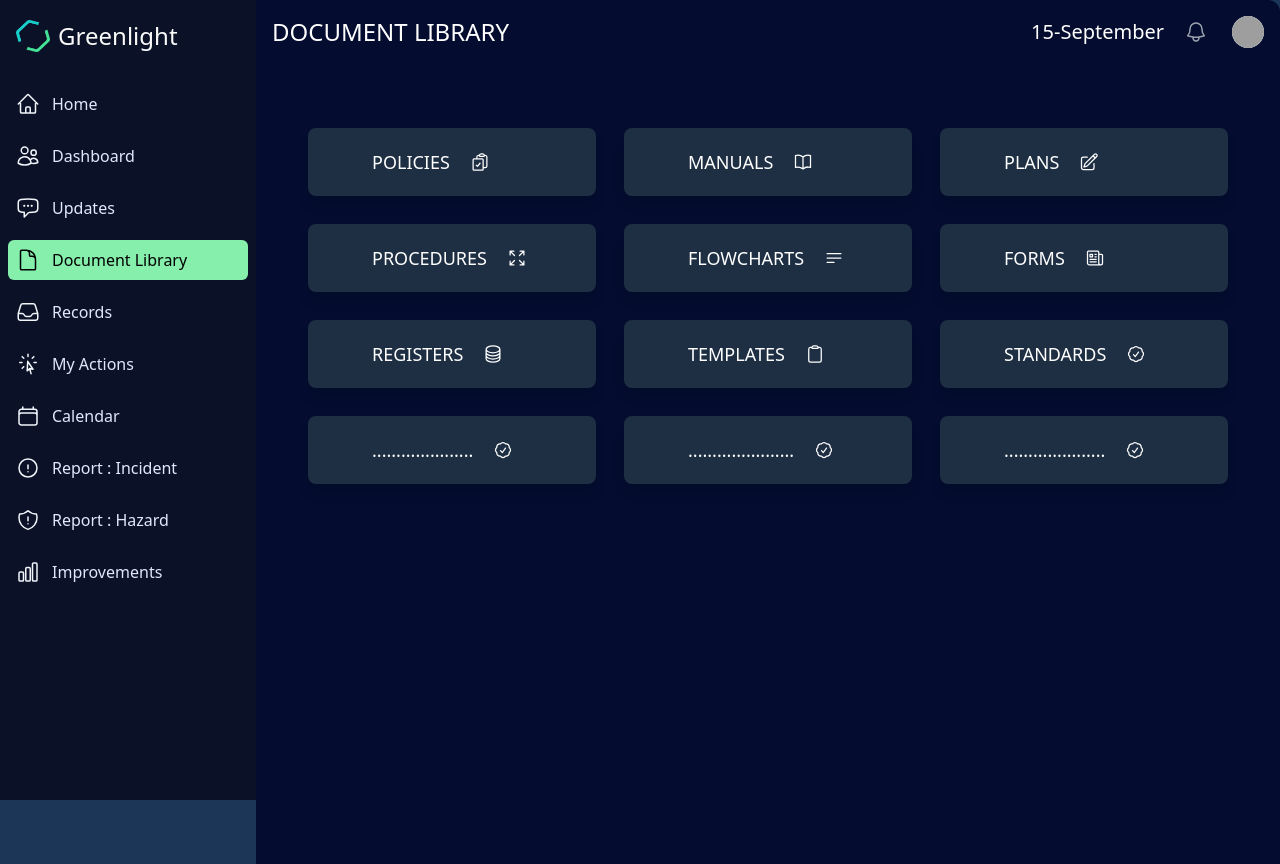
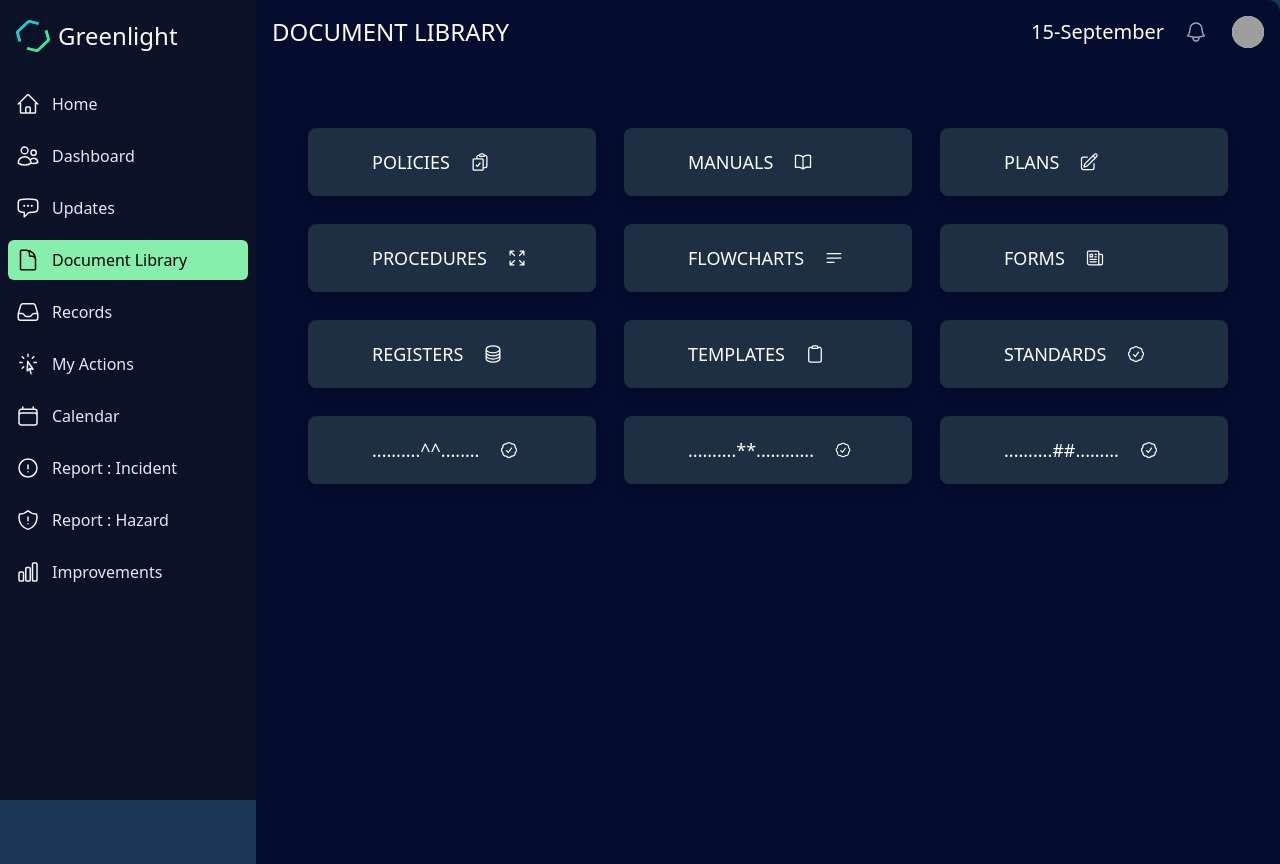
Before and after one commit to JoelCherian/Greenlight_CRA, a React (Create React App) app: page /Document_Library in a window 1280 px wide. Built offline with nearby package versions, Linux system fonts and the light colour scheme; grey boxes are pictures that could not be loaded.

Commit message:
Final Template updated with Router updates for Login Page

```diff
--- a/package.json
+++ b/package.json
@@ -9,6 +9,7 @@
     "@testing-library/react": "^13.4.0",
     "@testing-library/user-event": "^13.5.0",
     "browser-router": "^0.2.0",
+    "express": "^4.18.1",
     "react": "^18.2.0",
     "react-dom": "^18.2.0",
     "react-router-dom": "^6.4.0",
--- a/src/App.js
+++ b/src/App.js
@@ -1,16 +1,35 @@
 import React from 'react'
+import { BrowserRouter } from 'react-router-dom'
+import { Route, Routes } from "react-router-dom";
+import Home from './pages/Home'
+import Document_Library from './pages/Document_Library.js';
 import Sidebar from './components/Sidebar'
-import { BrowserRouter } from 'react-router-dom'
-import {Routing} from './Routes'
+import Login from './pages/Login'
+
 
 const App = () => {
   return (
 
-    <BrowserRouter>
-    <Sidebar>
-      <Routing></Routing>
-    </Sidebar>
-    </BrowserRouter>
+<BrowserRouter>
+
+
+  {/* <Sidebar/> */}
+
+    <Routes>
+
+    <Route element={<Sidebar/>}>
+        <Route path = "/Home" element = {<Home/>}/>
+        <Route path = "/Document_Library" element = {<Document_Library/>}/>
+     </Route>
+
+     <Route path = "/login" element = {<Login/>}/>
+
+    </Routes>
+
+
+
+
+</BrowserRouter>
 
 
   )
--- a/src/Pages/Document_Library.js
+++ b/src/Pages/Document_Library.js
@@ -2,6 +2,7 @@ import React from 'react'
 import { ClipboardDocumentCheckIcon,BookOpenIcon,PencilSquareIcon,
     ArrowsPointingOutIcon,PresentationChartLineIcon,NewspaperIcon,
     CircleStackIcon , ClipboardIcon, CheckBadgeIcon , Bars3BottomLeftIcon} from '@heroicons/react/24/outline'
+import Layout from '../components/Layout'
 
 const Document_Library = () => {
 
@@ -15,9 +16,9 @@ const options = [
     { name: 'REGISTERS',  icon: CircleStackIcon },
     { name: 'TEMPLATES',  icon: ClipboardIcon },
     { name: 'STANDARDS',  icon: CheckBadgeIcon },
-    { name: '.....................',  icon: CheckBadgeIcon },
-    { name: '......................',  icon: CheckBadgeIcon },
-    { name: '.....................',  icon: CheckBadgeIcon },
+    { name: '..........^^........',  icon: CheckBadgeIcon },
+    { name: '..........**............',  icon: CheckBadgeIcon },
+    { name: '..........##.........',  icon: CheckBadgeIcon },
 ]
 
 
@@ -25,11 +26,12 @@ const options = [
 
 
 
+<Layout>
  <div className='flex flex-row flex-wrap gap-7 mt-10 justify-center'>
      {options.map((item) => {
 
    return(
-  <button
+  <button key = {item.name}
     type="button"
     className="inline-flex items-center w-72 rounded-lg  bg-[#1e2f44] px-16 py-5 text-lg font-medium text-white shadow-lg hover:bg-[#86efac] hover:text-black"
   >
@@ -41,6 +43,8 @@ const options = [
 
   </div>
 
+</Layout>
+
 
 
 )}
--- /dev/null
+++ b/src/Pages/Login.js
@@ -0,0 +1,9 @@
+import React from 'react'
+
+const Login = () => {
+  return (
+    <div>Login</div>
+  )
+}
+
+export default Login
--- a/src/Routes.js
+++ /dev/null
@@ -1,15 +0,0 @@
-
-import React from 'react'
-import { Route, Routes } from "react-router-dom";
-import Home from './Pages/Home'
-import Document_Library from './Pages/Document_Library.js';
-
-export const Routing = () => {
-  return (
-
-    <Routes>
-        <Route path = "/Home" element = {<Home/>}/>
-        <Route path = "/Document_Library" element = {<Document_Library/>}/>
-    </Routes>
-  )
-}
--- /dev/null
+++ b/src/components/Layout.js
@@ -0,0 +1,19 @@
+import React from 'react'
+
+
+const Layout = ({children}) => {
+  return (
+
+    <div  className="flex flex-1 flex-col md:pl-64 ">
+    <div className="py-6 bg-[#040d2f] md:h-screen ">
+        <div className="mx-auto max-w-7xl px-4 sm:px-6 md:px-8">
+            {children}
+            </div>
+            </div>
+            </div>
+
+
+  )
+}
+
+export default Layout
--- a/src/components/Sidebar.js
+++ b/src/components/Sidebar.js
@@ -9,6 +9,8 @@ import {Bars3BottomLeftIcon,BellIcon,CalendarIcon,ChartBarIcon,HomeIcon,InboxIco
 
 import { DocumentTextIcon, MagnifyingGlassIcon } from '@heroicons/react/20/solid'
 import { useLocation } from 'react-router-dom'
+
+import { Outlet } from 'react-router-dom';
 
 const navigation = [
   { name: 'Home', href: '/Home', icon: HomeIcon },
@@ -45,7 +47,7 @@ function todaysdate(){
   return day + '-' + monthNames[dateObj.getMonth()];
 }
 
-export default function Sidebar({children}) {
+export default function Sidebar() {
 
     const [sidebarOpen, setSidebarOpen] = useState(false)
     const { pathname } = useLocation();
@@ -252,7 +254,7 @@ return(
           </div>
 
 
-          <main>
+          {/* <main>
             <div className="py-6 bg-[#040d2f] md:h-screen ">
 
                  <div className="mx-auto max-w-7xl px-4 sm:px-6 md:px-8">
@@ -263,10 +265,12 @@ return(
 
 
             </div>
-          </main>
+          </main> */}
         </div>
 
       </div>
+
+      <Outlet/>
     </>
   )
 }
```
Also changed, not shown: 1 other file (tests, documents, lock files or other folders).
